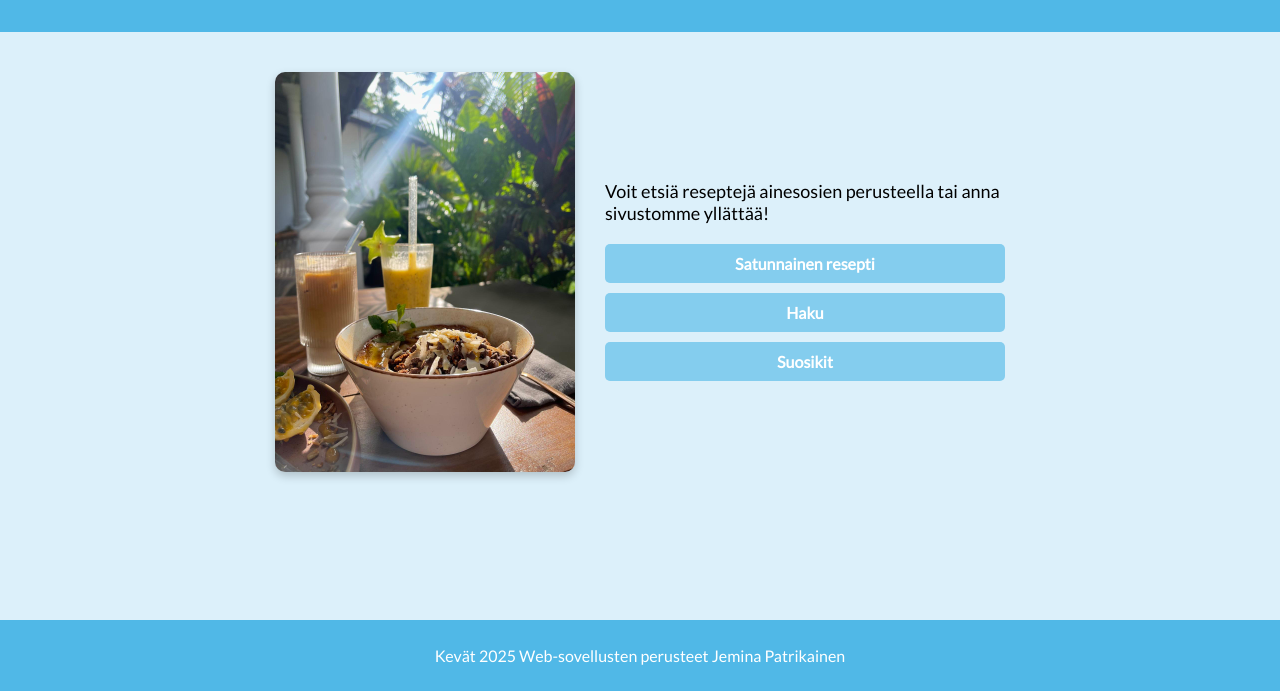
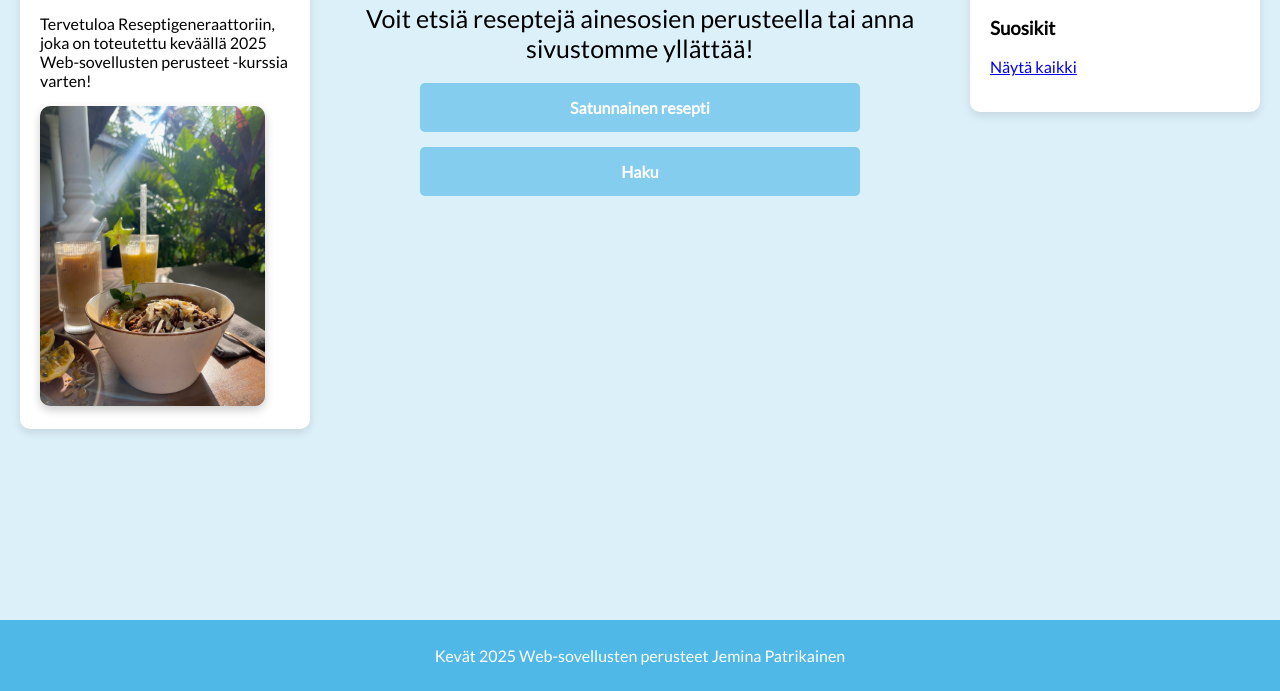
Before and after one commit to Jemseli/Hapanjuurireseptit-HTML, a plain HTML site: page index.html in a window 1280 px wide. Shown: the part 109-800 px from the top of the page. Drawn offline with Linux system fonts and the light colour scheme; a web font is replaced by a local one.

Commit message:
Frontpage modified

```diff
--- a/css/style.css
+++ b/css/style.css
@@ -1,3 +1,5 @@
+@import url('https://fonts.googleapis.com/css2?family=Lato&family=Playfair+Display:ital@1&display=swap');
+
 body {
     font-family: 'Lato', sans-serif;
     margin: 0;
@@ -5,70 +7,85 @@ body {
     background-color: #dcf0fa;
 }
 
+header {
+    background-color: #50b8e7;
+    color: #fff;
+    text-align: center;
+    padding: 10px 0;
+}
+
 header h1 {
     font-family: 'Playfair Display', serif;
     font-style: italic;
     font-size: 2.5rem;
+    margin: 0;
 }
 
-header {
-    background-color: #50b8e7;
-    color: #fff;
-    text-align: center;
-    padding: 20px 0;
+.layout-container {
+    display: flex;
+    justify-content: space-between;
+    align-items: flex-start;
+    gap: 20px;
+    padding: 20px;
+    flex-wrap: wrap;
 }
 
-.welcome-section {
-    padding: 40px;
-    background-color: #dcf0fa;
+.left, .right {
+    background-color: white;
+    padding: 20px;
+    border-radius: 10px;
+    box-shadow: 0 4px 8px rgba(0,0,0,0.1);
+    width: 250px;
+    flex-shrink: 0;
+}
+
+.center {
+    flex: 1;
     display: flex;
     justify-content: center;
 }
 
-  .image-and-content {
-    display: flex;
-    gap: 30px;
-    align-items: center;
-    flex-wrap: wrap;
+.center-content {
+    text-align: center;
+    max-width: 600px;
+    width: 100%;
 }
 
-
-  .frontpage-image {
-    height: 400px;
-    max-width: 100%;
-    border-radius: 10px;
-    object-fit: cover;
-    box-shadow: 0 4px 10px rgba(0, 0, 0, 0.2);
-  }
-
-  .text-and-buttons {
-    max-width: 400px;
-  }
-
-  .text-and-buttons p {
-    font-size: 18px;
+.center-content p {
+    font-size: 25px;
     margin-bottom: 20px;
 }
 
 .navigation-buttons {
     display: flex;
     flex-direction: column;
-    gap: 10px;
+    gap: 15px;
+    margin-top: 20px;
+    align-items: center;
 }
 
 .nav-button {
     background-color: #84cdee;
     color: white;
-    padding: 10px 20px;
+    padding: 15px 20px;
     text-decoration: none;
     border: none;
     border-radius: 5px;
     font-weight: bold;
     text-align: center;
+    width: 400px;
 }
 
 .nav-button:hover {
-    background-color: #84cdee;
+    background-color: #70c3e6;
+}
+
+.frontpage-image {
+    max-width: 100%;
+    max-height: 300px;
+    height: auto;
+    border-radius: 10px;
+    box-shadow: 0 4px 10px rgba(0, 0, 0, 0.2);
 }
 
 footer {
@@ -76,12 +93,11 @@ footer {
     padding: 10px;
     background-color: #50b8e7;
     color: white;
-    margin-top: 30px;
+    margin-top: auto;
 }
 
 html, body {
     height: 100%;
-    margin: 0;
     display: flex;
     flex-direction: column;
 }
@@ -89,3 +105,12 @@ html, body {
 main {
     flex: 1;
 }
+
+.side-image {
+  max-width: 150px;
+  width: 100%;
+  height: auto;
+  margin-top: 15px;
+  border-radius: 10px;
+  box-shadow: 0 4px 10px rgba(0, 0, 0, 0.1);
+}
--- a/index.html
+++ b/index.html
@@ -12,26 +12,35 @@
         <h1>Reseptigeneraattori</h1>
     </header>
 
-    <main>
-        <div class="welcome-section">
-            <div class="image-and-content">
+    <main class="main">
+        <div class="layout-container">
+            <aside class="left">
+                <p>Tervetuloa Reseptigeneraattoriin, joka on toteutettu keväällä 2025 Web-sovellusten perusteet -kurssia varten!</p>
                 <img src="images/frontpage.jpg" alt="Etusivu" class="frontpage-image">
-              <div class="text-and-buttons">
+            </aside>
+
+            <section class="center">
+                <div class="center-content">
                     <p>Voit etsiä reseptejä ainesosien perusteella tai anna sivustomme yllättää!</p>
                     <div class="navigation-buttons">
                         <a href="recipe.html" class="nav-button">Satunnainen resepti</a>
                         <a href="search.html" class="nav-button">Haku</a>
-                  <a href="favorites.html" class="nav-button">Suosikit</a>
                     </div>
                 </div>
+            </section>
+
+            <aside class="right">
+                <div class="favorites">
+                    <h3>Suosikit</h3>
+                    <a href="favorites.html" class="favorites-link">Näytä kaikki</a>
+                    <ul id="favorites-list"></ul>
                 </div>
+            </aside>
         </div>
-
     </main>
 
-    <Footer>
-        <p>Kevät 2025 Web-sovellusten perusteet Jemina Patrikainen
-        </p>
-    </Footer>
+    <footer>
+        <p>Kevät 2025 Web-sovellusten perusteet Jemina Patrikainen</p>
+    </footer>
 </body>
 </html>
```
Lines whose indentation alone changed are shown as unchanged.
